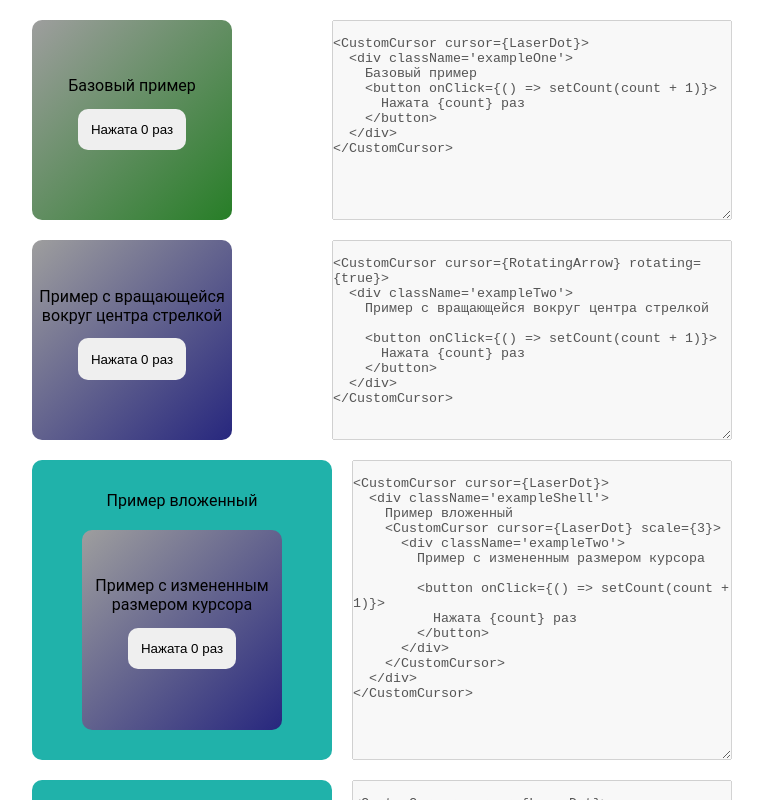
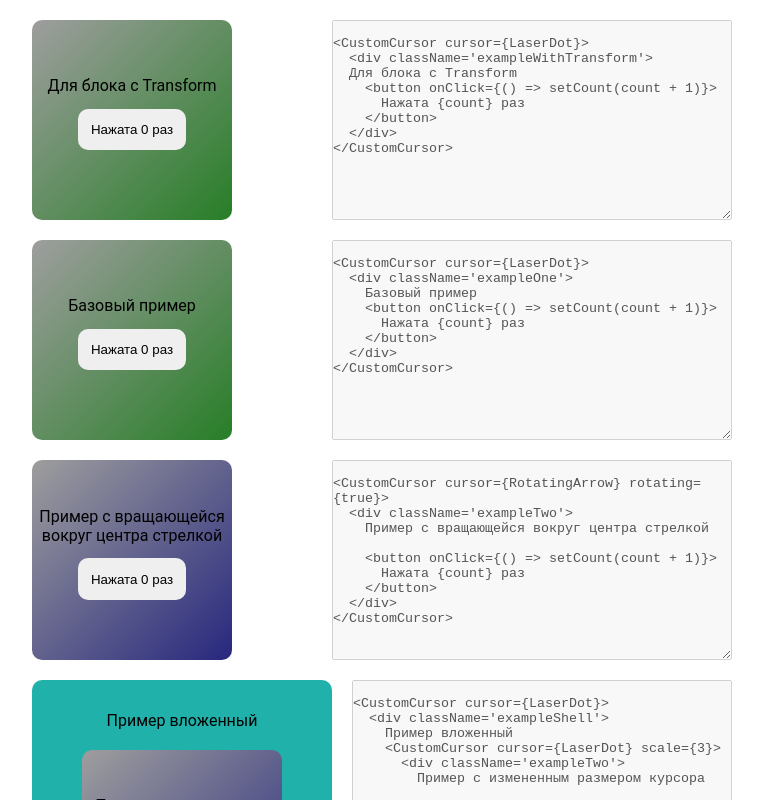
Before and after one commit to feverus/react-custom-cursor, a React (Vite) app: page / in a window 1280 px wide. Shown: the top 800 px of the page, without its empty margins (258-1021 px from the left). Built offline with nearby package versions, Linux system fonts and the light colour scheme.

Commit message:
Перенос курсора в портал

```diff
--- a/package.json
+++ b/package.json
@@ -1,7 +1,7 @@
 {
   "name": "@feverus/react-custom-cursor",
   "private": false,
-  "version": "0.1.6",
+  "version": "0.1.7",
   "license": "MIT",
   "type": "module",
   "files": [
--- a/src/App.css
+++ b/src/App.css
@@ -39,7 +39,10 @@ textarea {
   border-radius: 10px;
 }
 
-
+.exampleWithTransform {
+  transform: translate(0px, 0px);
+  position: relative;
+}
 .exampleOne {
   width: 200px;
   height: 200px;
--- a/src/App.tsx
+++ b/src/App.tsx
@@ -13,6 +13,29 @@ function App() {
 
   return (
     <div className='fullwidth'>
+
+      <div>
+        <div className='exampleWithTransform'>
+          <CustomCursor cursor={LaserDot}>
+            <div className='exampleOne'>
+              Для блока с Transform
+              <button onClick={() => setCount(count + 1)}>
+                Нажата {count} {raz(count)}
+              </button>
+            </div>
+          </CustomCursor>
+        </div>
+        <textarea disabled>{`
+<CustomCursor cursor={LaserDot}>
+  <div className='exampleWithTransform'>
+  Для блока с Transform
+    <button onClick={() => setCount(count + 1)}>
+      Нажата {count} раз
+    </button>
+  </div>
+</CustomCursor>
+        `}</textarea>
+      </div>
 
       <div>
         <CustomCursor cursor={LaserDot}>
--- a/src/lib/CustomCursor/CustomCursor.module.scss
+++ b/src/lib/CustomCursor/CustomCursor.module.scss
@@ -5,7 +5,13 @@
     cursor: none;
     -webkit-tap-highlight-color: rgba(0, 0, 0, 0);
   }
+}
+
+.shell {
+  width: min-content;
   position: relative;
+}
+
 .cursorWrapper {
   @media (hover: none) {
     display: none;
@@ -43,11 +49,6 @@
     }
   }
 }
-}
-
-.shell {
-  width: min-content;
-}
 
 .unmounting {
   animation: show 200ms reverse;
--- a/src/lib/CustomCursor/CustomCursor.tsx
+++ b/src/lib/CustomCursor/CustomCursor.tsx
@@ -1,4 +1,5 @@
 import { createContext, useContext } from 'react'
+import { createPortal } from 'react-dom'
 import { useCustomCursor } from './CustomCursor.service'
 import { CustomCursorProps } from './CustomCursor.props'
 import styles from './CustomCursor.module.scss'
@@ -30,13 +31,14 @@ export default function CustomCursor({
   return (
       <div
         ref={ref}
-        className={focused ?  styles.shell + ' ' + styles.active : styles.shell}
+        className={focused ? styles.active : ''}
       >
         <InnerContext.Provider value={setInnerCursorActive}>
           {children}
         </InnerContext.Provider>
 
-        {focused && !innerCursorActive &&
+        {focused && !innerCursorActive && createPortal(
+          <div className={styles.shell} >
             <Cursor
               cursor={cursor}
               x={x}
@@ -47,6 +49,8 @@ export default function CustomCursor({
               rotating={rotating}
               hoverClassName={hovered ? hoverClassName : ''}
             />
+          </div>,
+          document.body)
         }
       </div>
   )
```
Lines whose indentation alone changed are shown as unchanged.
